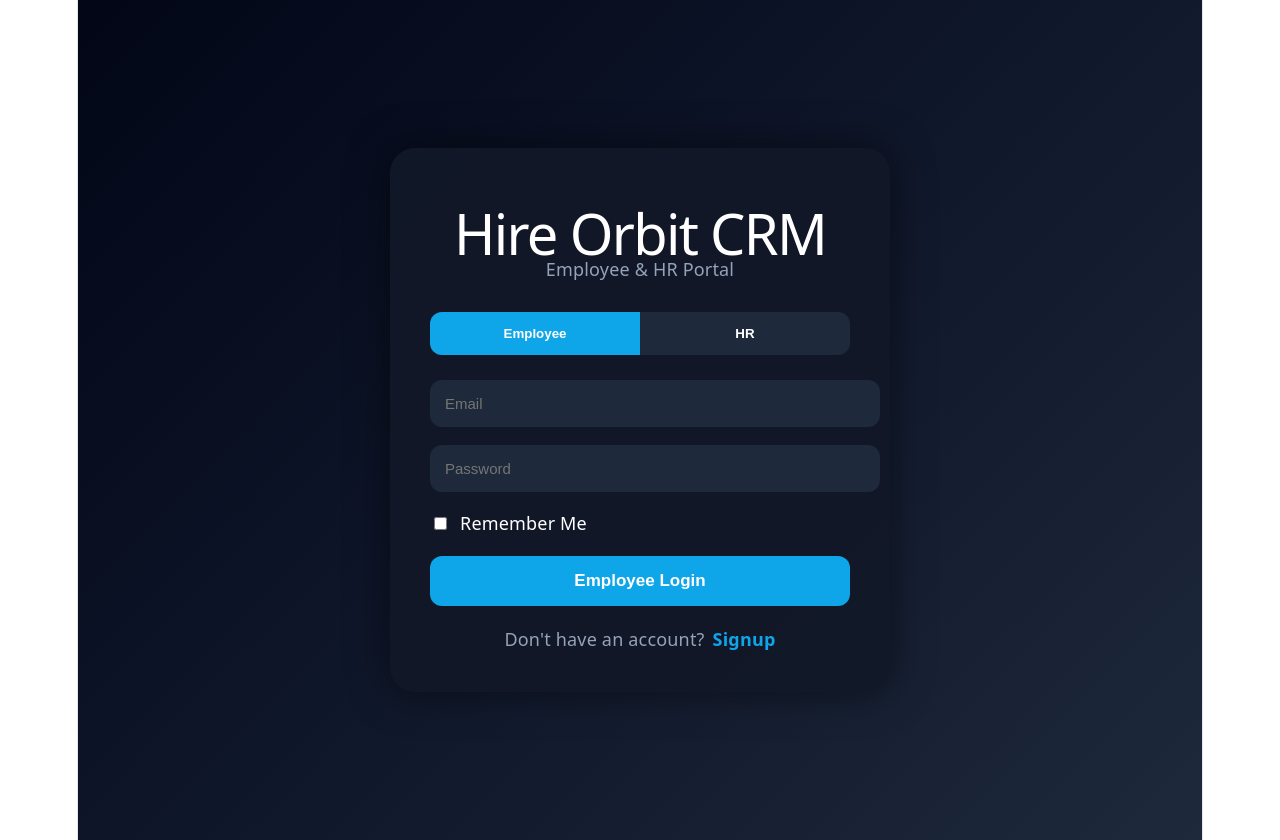
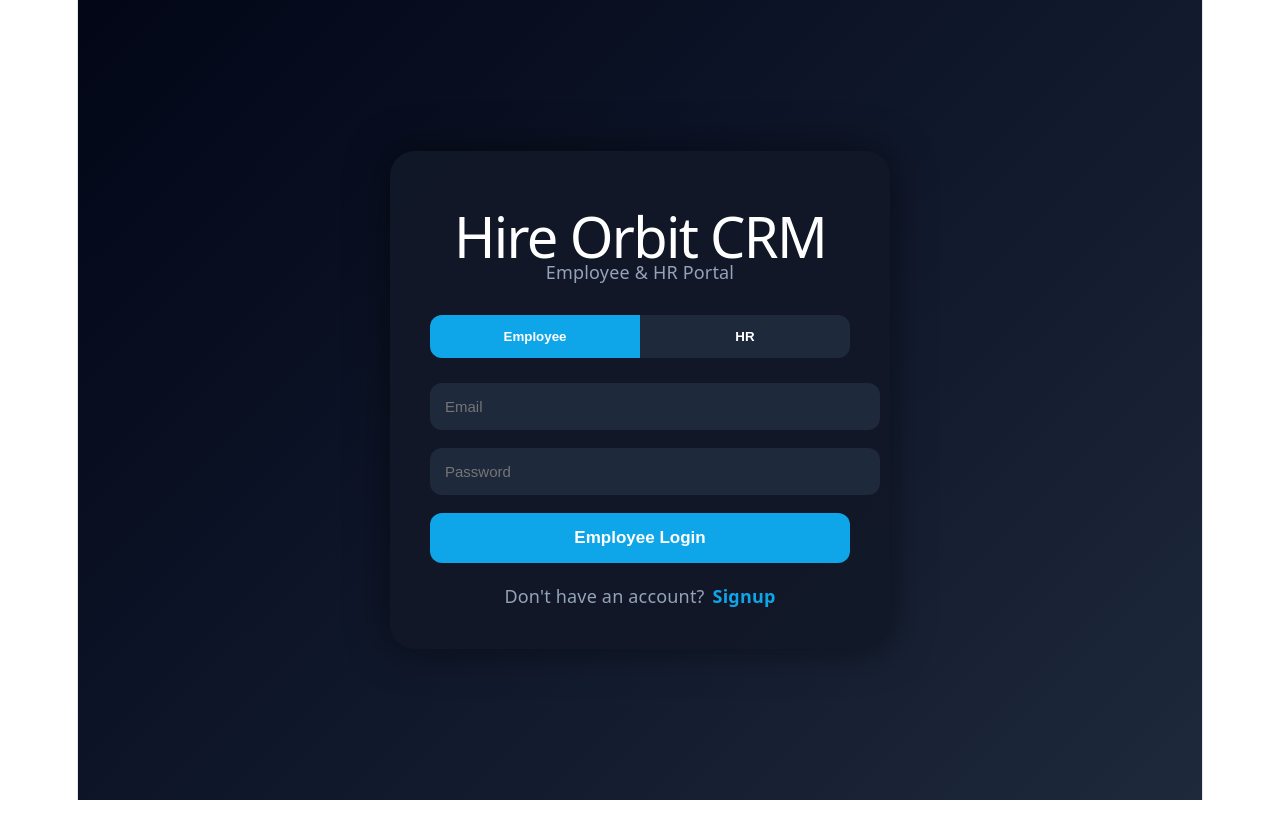
Before and after one commit to abhiram2113/crm, a React app in the folder frontend/: page / in a window 1280 px wide. After the commit the page ends 800 px from the top, so only its background shows below. Built offline with nearby package versions, Linux system fonts and the light colour scheme; the HTML template or start-up script is replaced by a standard one.

Commit message:
fix vercel routes

```diff
--- a/frontend/src/pages/Login.jsx
+++ b/frontend/src/pages/Login.jsx
@@ -1,8 +1,8 @@
 import { useState } from "react";
 
+import axios from "axios";
+
 import { useNavigate } from "react-router-dom";
-
-import axios from "axios";
 
 function Login() {
 
@@ -23,9 +23,6 @@ function Login() {
   const [password, setPassword] =
     useState("");
 
-  const [rememberMe, setRememberMe] =
-    useState(false);
-
 
 
 
@@ -38,31 +35,10 @@ function Login() {
 
     try {
 
-      // SAVE LOGIN
-      if (rememberMe) {
-
-        localStorage.setItem(
-          "savedEmail",
-          email
-        );
-
-        localStorage.setItem(
-          "savedPassword",
-          password
-        );
-      }
-
-
-
-
-
-
-
-
       // HR LOGIN
       if (isHR) {
 
-        const savedHR =
+        const hrData =
           JSON.parse(
             localStorage.getItem(
               "hrAccount"
@@ -76,9 +52,7 @@ function Login() {
 
 
 
-        if (
-          !savedHR
-        ) {
+        if (!hrData) {
 
           alert(
             "No HR Account Found"
@@ -95,15 +69,22 @@ function Login() {
 
 
         if (
-          savedHR.email === email
+          hrData.email === email
           &&
-          savedHR.password === password
+          hrData.password === password
         ) {
 
           localStorage.setItem(
             "isHRLoggedIn",
             "true"
           );
+
+
+
+
+
+
+
 
           navigate(
             "/hr-dashboard"
@@ -187,7 +168,7 @@ function Login() {
       else {
 
         alert(
-          "Invalid Credentials"
+          "Invalid Employee Credentials"
         );
       }
 
@@ -272,7 +253,6 @@ function Login() {
 
 
       // EMPLOYEE SIGNUP
-      const response =
       await axios.post(
 
         "https://crm-1q6v.onrender.com/api/employees/register",
@@ -341,8 +321,6 @@ function Login() {
 
         background:
           "linear-gradient(135deg,#020617,#0f172a,#1e293b)",
-
-        padding: "20px",
       }}
     >
 
@@ -566,48 +544,6 @@ function Login() {
 
 
 
-        {/* REMEMBER */}
-        {!isSignup && (
-
-          <div
-            style={{
-              display: "flex",
-
-              alignItems: "center",
-
-              gap: "10px",
-
-              marginBottom: "20px",
-
-              color: "white",
-            }}
-          >
-
-            <input
-              type="checkbox"
-
-              checked={rememberMe}
-
-              onChange={() =>
-                setRememberMe(
-                  !rememberMe
-                )
-              }
-            />
-
-            Remember Me
-
-          </div>
-        )}
-
-
-
-
-
-
-
-
-
         {/* BUTTON */}
         <button
           onClick={
```
Lines whose indentation alone changed are shown as unchanged.
